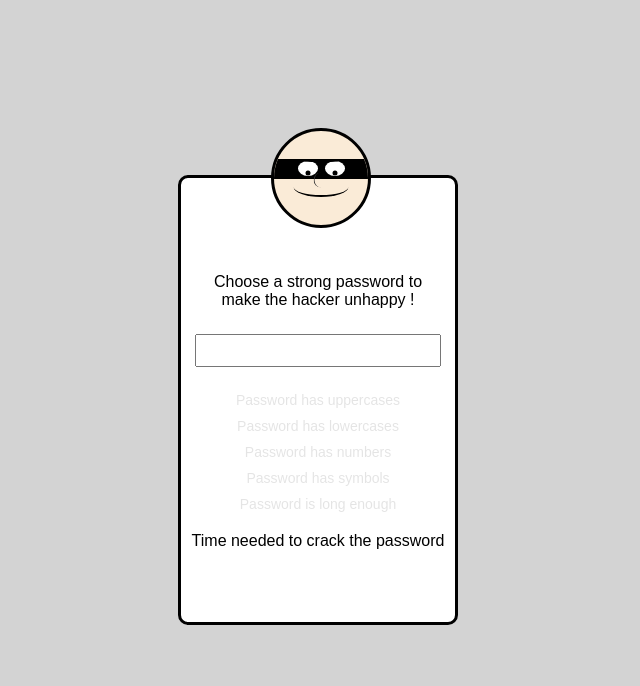
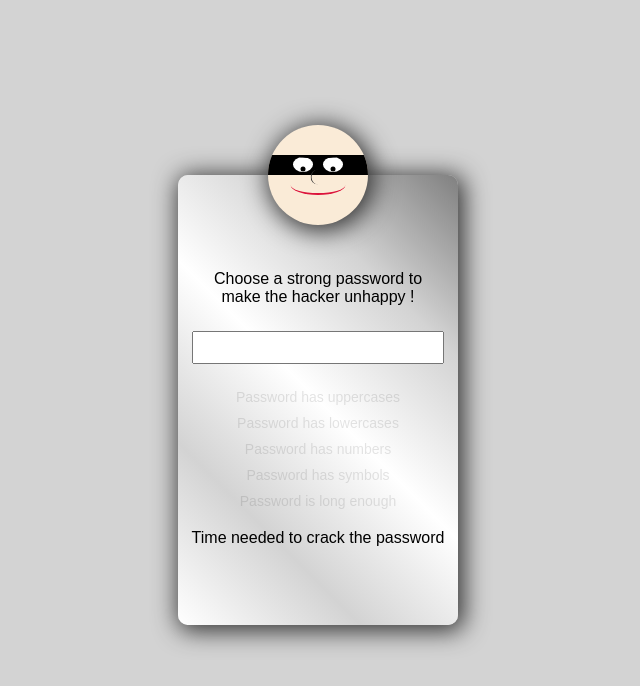
Before and after one commit to fabiandeneuville/passwordStrengthChecker, a website: page index.html in a window 1280 px wide. Shown: the whole page, without its empty margins (322-962 px from the left). Drawn offline with Linux system fonts and the light colour scheme.

Commit message:
Regexp modification

```diff
--- a/js/index.js
+++ b/js/index.js
@@ -29,9 +29,9 @@ const symbolsRegexp = /[#?!@$%^&*-]/;
 const onlyNumbers = /^[0-9]+$/;
 const onlyLowercases = /^[a-z]+$/;
 const onlyUppercases = /^[A-Z]+$/;
-const onlyLetters = /^[a-zA-Z]+$/;
-const lettersAndNumbers = /^[a-zA-Z0-9]+$/;
-const lettersNumbersAndSymbols = /^[a-zA-Z0-9#?!@$%^&*-_]+$/;
+const onlyLetters = /^(?=.*?[A-Z])(?=.*?[a-z])[a-zA-Z]+$/;
+const lettersAndNumbers = /^(?=.*?[A-Z])(?=.*?[a-z])(?=.*?[0-9])[a-zA-Z0-9]+$/;
+const lettersNumbersAndSymbols = /^(?=.*?[A-Z])(?=.*?[a-z])(?=.*?[0-9])(?=.*?[#?!@$%^&*-]).+$/;
 /********** EVENT LISTENERS **********/
 passwordInput.addEventListener('keyup', (e) => {
     moveEyes(e);
--- a/style/style.css
+++ b/style/style.css
@@ -11,16 +11,16 @@ body {
     flex-direction: column;
     justify-content: space-evenly;
     align-items: center;
-    transition: all 0.5s ease;
+    transition: all 1s ease;
     background-color: lightgray;
 }
 
 .main-container {
     width: 280px;
     height: 450px;
-    background-color: white;
+    background: linear-gradient(45deg, white, lightgray, white, lightgray, gray);
+    box-shadow: 3px 3px 25px 3px #333;
     border-radius: 10px;
-    border: 3px solid black;
 }
 
 
@@ -42,8 +42,8 @@ body {
     top: 50%;
     left: 50%;
     transform: translate(-50%, -50%);
+    box-shadow: 3px 3px 25px 3px #333;
     border-radius: 50%;
-    border: 3px solid black;
     overflow: hidden;
 }
 
@@ -125,7 +125,7 @@ body {
     transform: translateX(-50%) rotate(180deg);
     width: 55px;
     height: 20px;
-    border-top: 2px solid black;
+    border-top: 2px solid crimson;
     border-radius: 50%;
 }
 
--- a/ts/index.ts
+++ b/ts/index.ts
@@ -38,9 +38,9 @@ const symbolsRegexp : RegExp = /[#?!@$%^&*-]/;
 const onlyNumbers : RegExp = /^[0-9]+$/;
 const onlyLowercases : RegExp = /^[a-z]+$/;
 const onlyUppercases : RegExp = /^[A-Z]+$/;
-const onlyLetters : RegExp = /^[a-zA-Z]+$/;
-const lettersAndNumbers : RegExp = /^[a-zA-Z0-9]+$/;
-const lettersNumbersAndSymbols : RegExp = /^[a-zA-Z0-9#?!@$%^&*-_]+$/;
+const onlyLetters : RegExp = /^(?=.*?[A-Z])(?=.*?[a-z])[a-zA-Z]+$/;
+const lettersAndNumbers : RegExp = /^(?=.*?[A-Z])(?=.*?[a-z])(?=.*?[0-9])[a-zA-Z0-9]+$/;
+const lettersNumbersAndSymbols : RegExp = /^(?=.*?[A-Z])(?=.*?[a-z])(?=.*?[0-9])(?=.*?[#?!@$%^&*-]).+$/;
 
 /********** EVENT LISTENERS **********/
 
```
